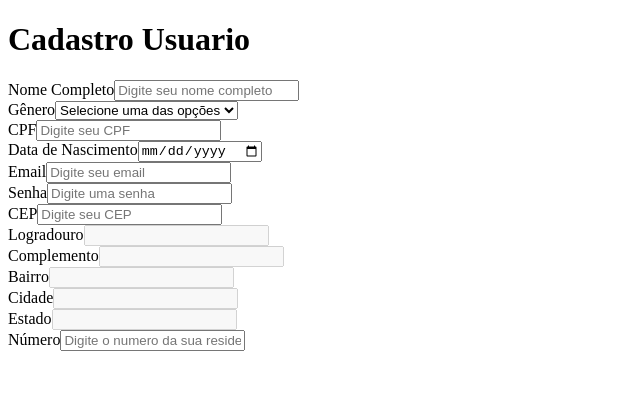
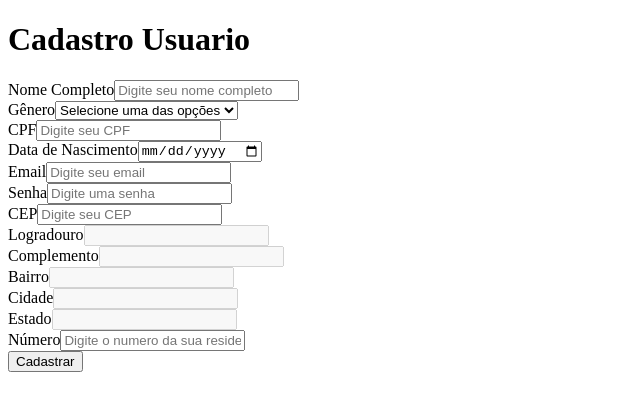
Before and after one commit to Victor3294/M1-Projeto-Avaliativo, a React (Vite) app: page /cadastroUsuario in a window 1280 px wide. Shown: the top 410 px of the page, without its empty margins (0-640 px from the left). Built offline with nearby package versions, Linux system fonts and the light colour scheme.

Commit message:
feat: 🎸 Função com o handleSubmit, e validação dos inputs
Validação de obrigatoriedade dos inputs, e função que trabalha junto com
o handle submit é a sendForm

```diff
--- a/src/pages/CadastroUsuario/index.jsx
+++ b/src/pages/CadastroUsuario/index.jsx
@@ -1,6 +1,11 @@
 import { useForm } from "react-hook-form";
 function CadastroUsuario() {
-  const { register, setValue, getValues } = useForm();
+  const { register, setValue, getValues, handleSubmit, formState: {errors} } = useForm();
+
+  const sendForm = (formValue) =>{
+    console.log(formValue)
+  }
+
   const buscaCep = () =>{
     let cep = getValues("cep")
     if(!!cep && cep.length == 9){
@@ -19,7 +24,7 @@ function CadastroUsuario() {
   return (
     <>
       <h1>Cadastro Usuario</h1>
-      <form action="">
+      <form action="" onSubmit={handleSubmit(sendForm)}>
         <div>
           <label htmlFor="">Nome Completo</label>
           <input
@@ -29,6 +34,7 @@ function CadastroUsuario() {
               required: "Por favor insira seu nome",
             })}
           />
+          {errors?.nome && <p>{errors.nome?.message}</p>}
         </div>
         <div>
           <label htmlFor="">Gênero</label>
@@ -43,6 +49,7 @@ function CadastroUsuario() {
             <option value="Outro">Outro</option>
             <option value="nao-informado">Prefiro não dizer</option>
           </select>
+          {errors?.genero && <p>{errors.genero?.message}</p>}
         </div>
         <div>
           <label htmlFor="">CPF</label>
@@ -53,15 +60,17 @@ function CadastroUsuario() {
               required: "Por favor informe seu CPF",
             })}
           />
+          {errors?.cpf && <p>{errors.cpf?.message}</p>}
         </div>
         <div>
           <label htmlFor="">Data de Nascimento</label>
           <input
             type="date"
-            {...register("data-de-nascimento", {
+            {...register("dataDeNascimento", {
               required: "Por favor informe sua data de nascimento",
             })}
           />
+          {errors?.dataDeNascimento && <p>{errors.dataDeNascimento?.message}</p>}
         </div>
         <div>
           <label htmlFor="">Email</label>
@@ -72,6 +81,7 @@ function CadastroUsuario() {
               required: "Por favor informe seu email",
             })}
           />
+          {errors?.email && <p>{errors.email?.message}</p>}
         </div>
         <div>
           <label htmlFor="">Senha</label>
@@ -82,6 +92,7 @@ function CadastroUsuario() {
               required: "Por favor informe uma senha",
             })}
           />
+          {errors?.senha && <p>{errors.senha?.message}</p>}
         </div>
 
         {/* campos do endereço */}
@@ -95,6 +106,7 @@ function CadastroUsuario() {
               onBlur : () => buscaCep()
             })}
           />
+          {errors?.cep && <p>{errors.cep?.message}</p>}
         </div>
         <div>
           <label htmlFor="">Logradouro</label>
@@ -125,7 +137,9 @@ function CadastroUsuario() {
               required: "Por favor informe o número da sua residencia",
             })}
           />
+          {errors?.numero && <p>{errors.numero?.message}</p>}
         </div>
+        <button type="submit">Cadastrar</button>
       </form>
     </>
   );
```
